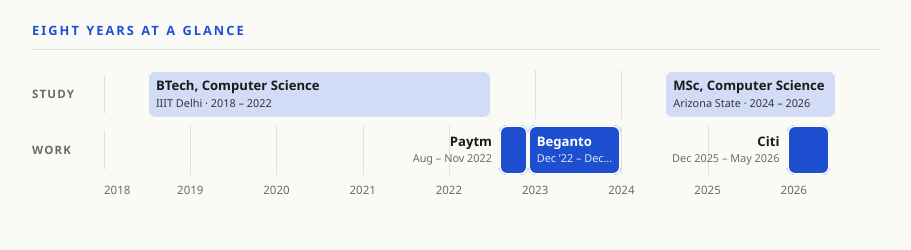
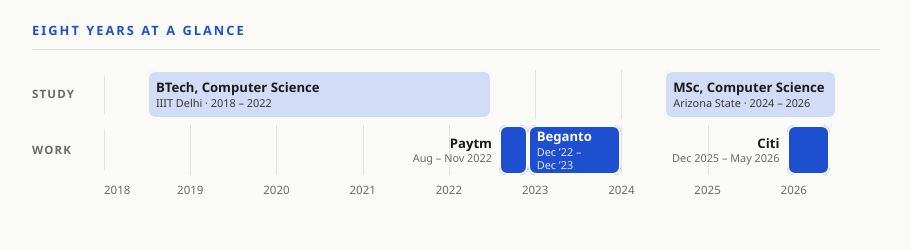
Before and after one commit to sarthakpal16/sarthak-pal-portfolio, a plain HTML site: page dist/index.html in a window 1280 px wide. Shown: the part 545-795 px from the top of the page, without its empty margins (184-1095 px from the left). Drawn offline with Linux system fonts and the light colour scheme.

Commit message:
no-mistakes(review): Stop career timeline labels from clipping

```diff
--- a/dist/index.html
+++ b/dist/index.html
@@ -110,7 +110,7 @@
               </span>
               <span class="bar" style="left: 54.630%; width: 12.037%;" title="Software developer · Beganto Software Systems · Dec 2022 – Dec 2023">
                 <b>Beganto</b>
-                <small>Dec ’22 – Dec ’23</small>
+                <small>Dec&nbsp;’22 – Dec&nbsp;’23</small>
               </span>
               <span class="bar narrow" style="left: 87.963%; width: 5.556%;" title="Software engineering · Citi · Dec 2025 – May 2026"></span>
               <span class="bar-label" style="right: calc(12.037% + 0.45rem);">
--- a/dist/style.css
+++ b/dist/style.css
@@ -268,7 +268,7 @@ h2 {
 /* Study and work path */
 .path-scroll { overflow-x: auto; padding-bottom: 0.25rem; }
 .path-scroll:focus-visible { outline-offset: 4px; }
-.path-chart { min-width: 680px; }
+.path-chart { min-width: 840px; }
 
 .lane {
   display: grid;
@@ -305,7 +305,6 @@ h2 {
   background: var(--accent);
   box-shadow: inset 0 0 0 2px var(--bg);
   color: var(--panel);
-  white-space: nowrap;
 }
 .bar.study {
   background: color-mix(in srgb, var(--accent) 20%, var(--panel));
@@ -313,8 +312,8 @@ h2 {
 }
 .bar.narrow { padding: 0; }
 
-.bar b, .bar-label b { font-size: 0.82rem; line-height: 1.2; overflow: hidden; text-overflow: ellipsis; }
-.bar small, .bar-label small { font-size: 0.68rem; overflow: hidden; text-overflow: ellipsis; }
+.bar b, .bar-label b { font-size: 0.82rem; line-height: 1.2; }
+.bar small, .bar-label small { font-size: 0.68rem; line-height: 1.2; }
 .bar small { opacity: 0.85; }
 
 .bar-label {
```
